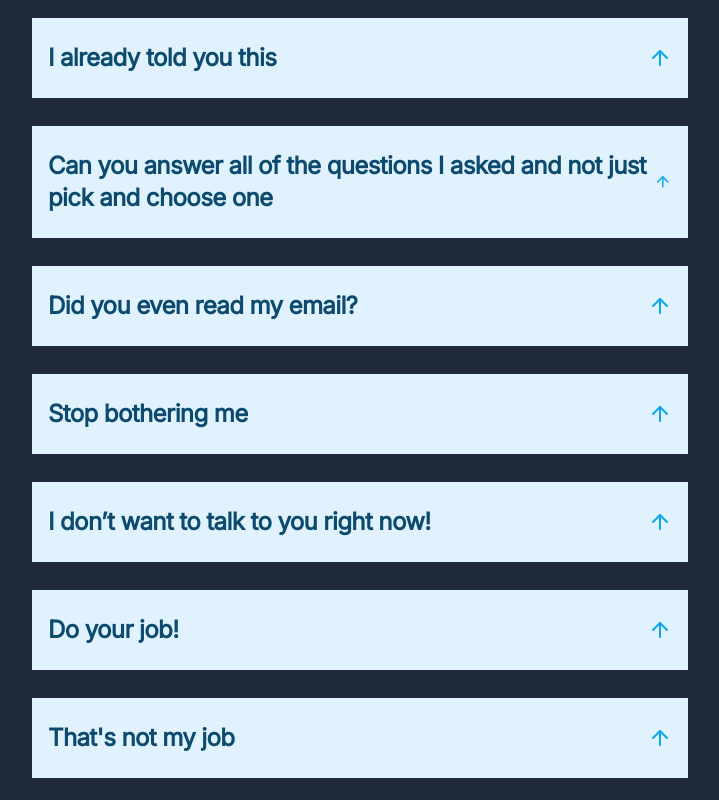
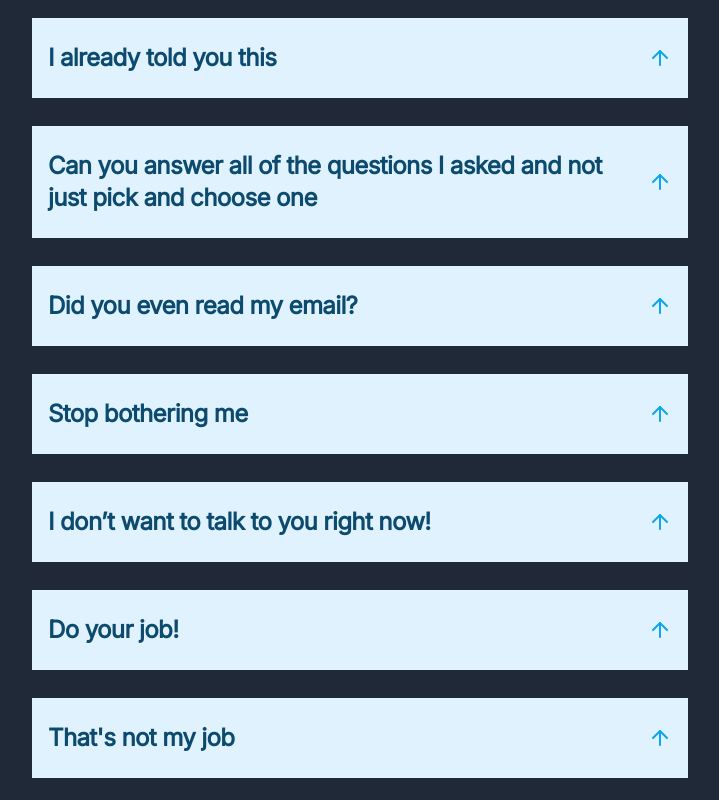
Before and after one commit to AkashRajpurohit/howtoprofessionallysay, a Next.js app: page / in a window 1280 px wide. Shown: the part 880-1680 px from the top of the page, without its empty margins (280-999 px from the left). Built offline with nearby package versions, Linux system fonts and the light colour scheme.

Commit message:
fix: :lipstick: arrow up size fix on small screens

```diff
--- a/components/QuestionCard.tsx
+++ b/components/QuestionCard.tsx
@@ -15,15 +15,17 @@ const QuestionCard: FunctionComponent<IQuestionCardProps> = ({
       <Disclosure>
         {({ open }) => (
           <div className="my-2">
-            <Disclosure.Button className="flex w-full items-center justify-between bg-primary-100 px-4 py-6 text-left text-sm font-medium text-primary-900 hover:bg-primary-200 focus:outline-none focus-visible:ring focus-visible:ring-primary-500 focus-visible:ring-opacity-75">
+            <Disclosure.Button className="flex w-full items-center justify-between gap-2 bg-primary-100 px-4 py-6 text-left text-sm font-medium text-primary-900 hover:bg-primary-200 focus:outline-none focus-visible:ring focus-visible:ring-primary-500 focus-visible:ring-opacity-75">
               <h3 className="text-xl font-bold leading-9 tracking-tight xl:text-2xl">
                 {qna.question}
               </h3>
-              <ArrowUp
-                className={`${
-                  open ? 'rotate-180 transform' : ''
-                } h-6 w-6 text-primary-500`}
-              />
+              <span className="h-6 w-6">
+                <ArrowUp
+                  className={`${
+                    open ? 'rotate-180 transform' : ''
+                  } text-primary-500`}
+                />
+              </span>
             </Disclosure.Button>
             <Disclosure.Panel className="bg-primary-200">
               <ul className="px-4 py-6 text-xl font-medium text-gray-800">
```
